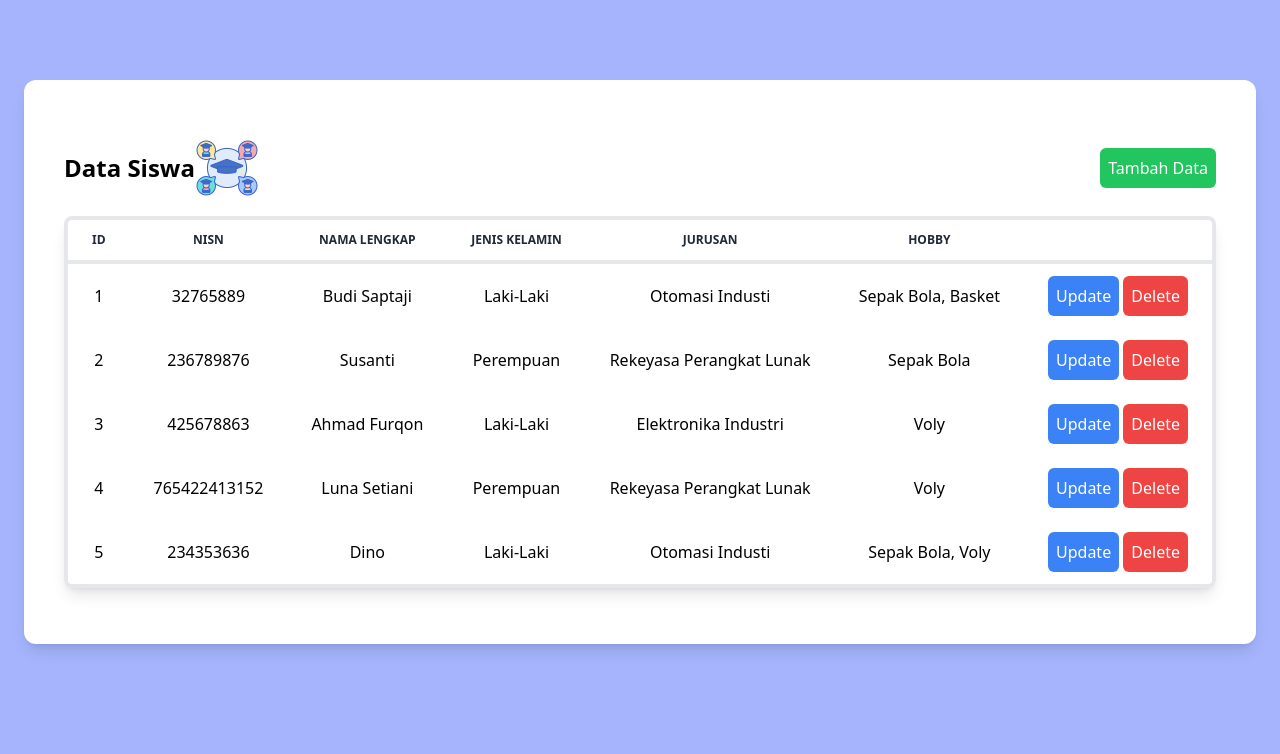
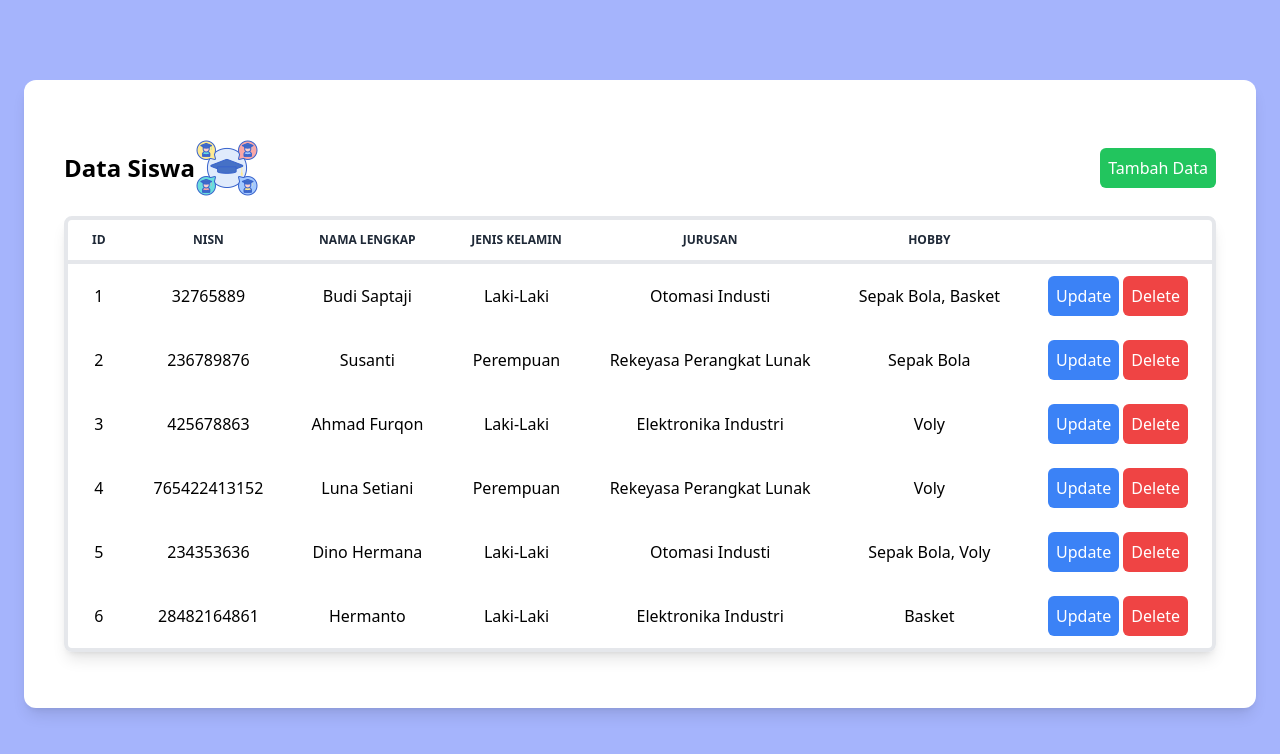
Before and after one commit to jefailhamprayoga13/vue-crud-datasiswa, a Vue app: page / in a window 1280 px wide. Shown: the top 754 px of the page. Built offline with nearby package versions, Linux system fonts and the light colour scheme; data requests are answered from the project's data file.

Commit message:
move sweetalert to App.vue

```diff
--- a/src/App.vue
+++ b/src/App.vue
@@ -15,6 +15,7 @@ import FormUpdate from './components/FormUpdateData.vue'
 </template>
 
 <script>
+import Swal from "sweetalert2";
 export default {
   data() {
     return {
@@ -65,6 +66,12 @@ export default {
     addData(datas) {
       this.$axios.post("http://localhost:3000/siswa/", datas).then((siswaRes) => {
         this.load();
+        Swal.fire({
+          icon: "success",
+          title: "Data Berhasil Ditambahkan",
+          showConfirmButton: false,
+          timer: 1500,
+        });
       });
     },
     updateData(datas) {
@@ -72,6 +79,12 @@ export default {
         .put("http://localhost:3000/siswa/" + datas.id, { nisn: datas.nisn, nama: datas.nama, jenisKelaminId: datas.jenisKelaminId, jurusanId: datas.jurusanId, hobbyId : datas.hobbyId })
         .then((siswaRes) => {
           this.load();
+          Swal.fire({
+            icon: "success",
+            title: "Data Berhasil Diupdate",
+            showConfirmButton: false,
+            timer: 1500,
+          });
         })
         .catch((err) => {
           console.log(err);
@@ -82,6 +95,12 @@ export default {
           this.load();
           let index = this.dataSiswa.indexOf(datas.id);
           this.dataSiswa.splice(index, 1);
+          Swal.fire({
+          icon: 'success',
+          title: 'Data Berhasil Dihapus',
+          showConfirmButton: false,
+          timer: 1500
+        });
         })
       }
   },
--- a/src/components/FormCreateData.vue
+++ b/src/components/FormCreateData.vue
@@ -72,7 +72,6 @@ import BaseRadio from "./form/BaseRadio.vue";
 import BaseSelect from "./form/BaseSelect.vue";
 import BaseCheckbox from "./form/BaseCheckbox.vue";
 
-import Swal from "sweetalert2";
 
 export default {
   props: ["dataSiswa", "jenisKelamin", "jurusan", "hobby"],
@@ -117,12 +116,6 @@ export default {
         this.form.jurusanId = parseInt(this.form.jurusanId);
         const datas = this.form;
         this.$emit("add-data", datas);
-        Swal.fire({
-          icon: "success",
-          title: "Data Berhasil Ditambahkan",
-          showConfirmButton: false,
-          timer: 1500,
-        });
         this.form = {};
 
         this.closeForm = false;
--- a/src/components/FormUpdateData.vue
+++ b/src/components/FormUpdateData.vue
@@ -77,7 +77,6 @@ import BaseRadio from "./form/BaseRadio.vue";
 import BaseSelect from "./form/BaseSelect.vue";
 import BaseCheckbox from "./form/BaseCheckbox.vue";
 
-import Swal from "sweetalert2";
 
 export default {
   props: ["dataSiswa", "jenisKelamin", "jurusan", "hobby", "siswaUpdate"],
@@ -114,12 +113,8 @@ export default {
         this.siswaUpdate.jurusanId = parseInt(this.siswaUpdate.jurusanId);
         const datas = this.siswaUpdate;
         this.$emit("update-data", datas);
-        Swal.fire({
-          icon: "success",
-          title: "Data Berhasil Diupdate",
-          showConfirmButton: false,
-          timer: 1500,
-        });
+
+
         this.siswaUpdate.nisn = "";
         this.siswaUpdate.nama = "";
         this.siswaUpdate.jenisKelaminId = [];
--- a/src/components/ListData.vue
+++ b/src/components/ListData.vue
@@ -38,7 +38,6 @@
 
 
 <script>
-import Swal from 'sweetalert2';
 export default {
     props: {
         dataSiswa: {
@@ -75,12 +74,6 @@ export default {
         deleteData(siswa) {
             const datas = siswa
             this.$emit('del-data', datas);
-            Swal.fire({
-                icon: 'success',
-                title: 'Data Berhasil Dihapus',
-                showConfirmButton: false,
-                timer: 1500
-            });
         }
     },
     computed: {
--- a/src/data.json
+++ b/src/data.json
@@ -42,14 +42,24 @@
       ]
     },
     {
-      "id": 5,
       "nisn": "234353636",
-      "nama": "Dino",
+      "nama": "Dino Hermana",
       "jenisKelaminId": 1,
       "jurusanId": 2,
       "hobbyId": [
         1,
         3
+      ],
+      "id": 5
+    },
+    {
+      "id": 6,
+      "nisn": "28482164861",
+      "nama": "Hermanto",
+      "jenisKelaminId": 1,
+      "jurusanId": 3,
+      "hobbyId": [
+        2
       ]
     }
   ],
```
Also changed, not shown: 1 other file (tests, documents, lock files or other folders).
